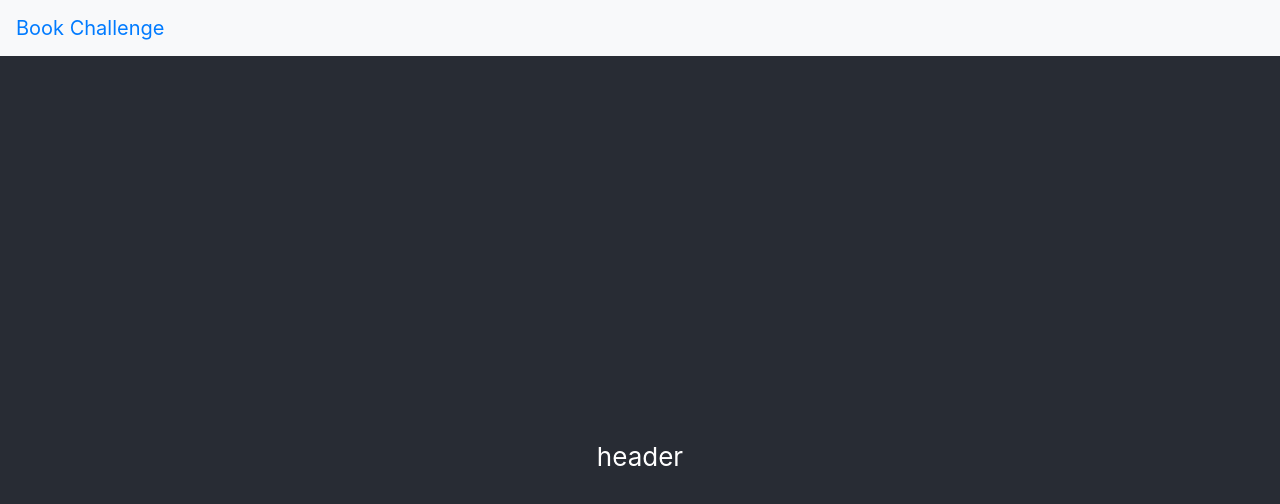
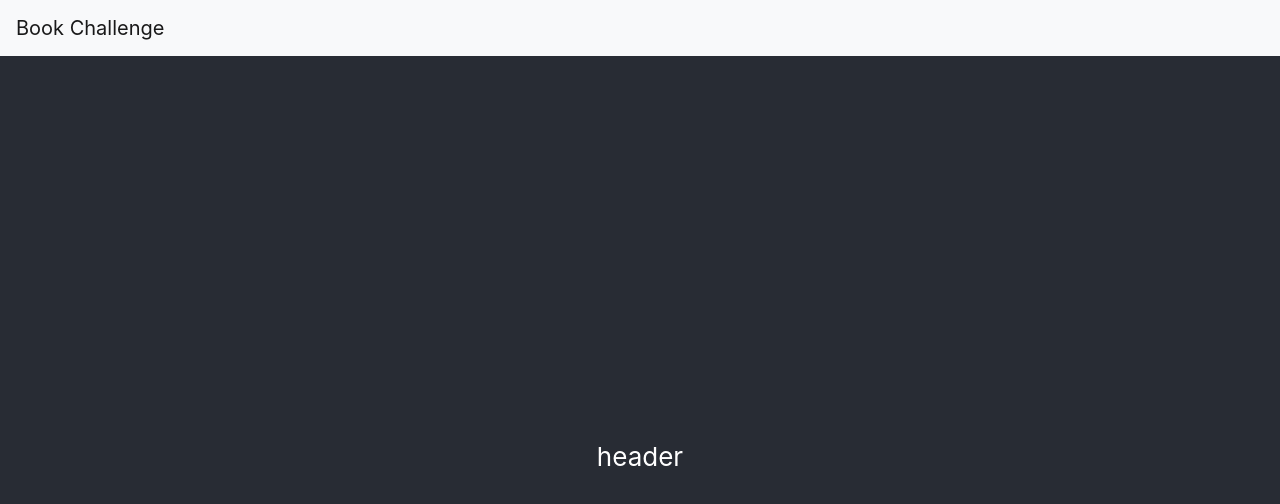
Before and after one commit to Patiopatio/bookchallenge, a React (Create React App) app: page / in a window 1280 px wide. Shown: the top 504 px of the page. Built offline with nearby package versions, Linux system fonts and the light colour scheme.

Commit message:
added navbar component

```diff
--- /dev/null
+++ b/src/components/CustomNavbar.js
@@ -0,0 +1,17 @@
+import React, { Component } from 'react';
+import ReactDOM from 'react'
+import {Navbar, NavbarBrand} from 'reactstrap';
+
+class CustomNavbar extends Component {
+  render() {
+    return (
+      <div className="Navbar">
+        <Navbar color="light" light expand="md">
+          <NavbarBrand href="/">Book Challenge</NavbarBrand>
+        </Navbar>
+      </div>
+    )
+  }
+}
+
+export default CustomNavbar
--- a/src/containers/App.js
+++ b/src/containers/App.js
@@ -1,14 +1,12 @@
 import React, { Component } from 'react';
 import './App.css';
-import {Navbar, NavbarBrand} from 'reactstrap';
+import CustomNavbar from '../components/CustomNavbar';
 
 class App extends Component {
   render() {
     return (
       <div className="App">
-        <Navbar color="light" ligth expand="md">
-          <NavbarBrand href="/">Book Challenge</NavbarBrand>
-        </Navbar>
+        <CustomNavbar />
         <header className="App-header">
           header
         </header>
```
Also changed, not shown: public/manifest.json.
